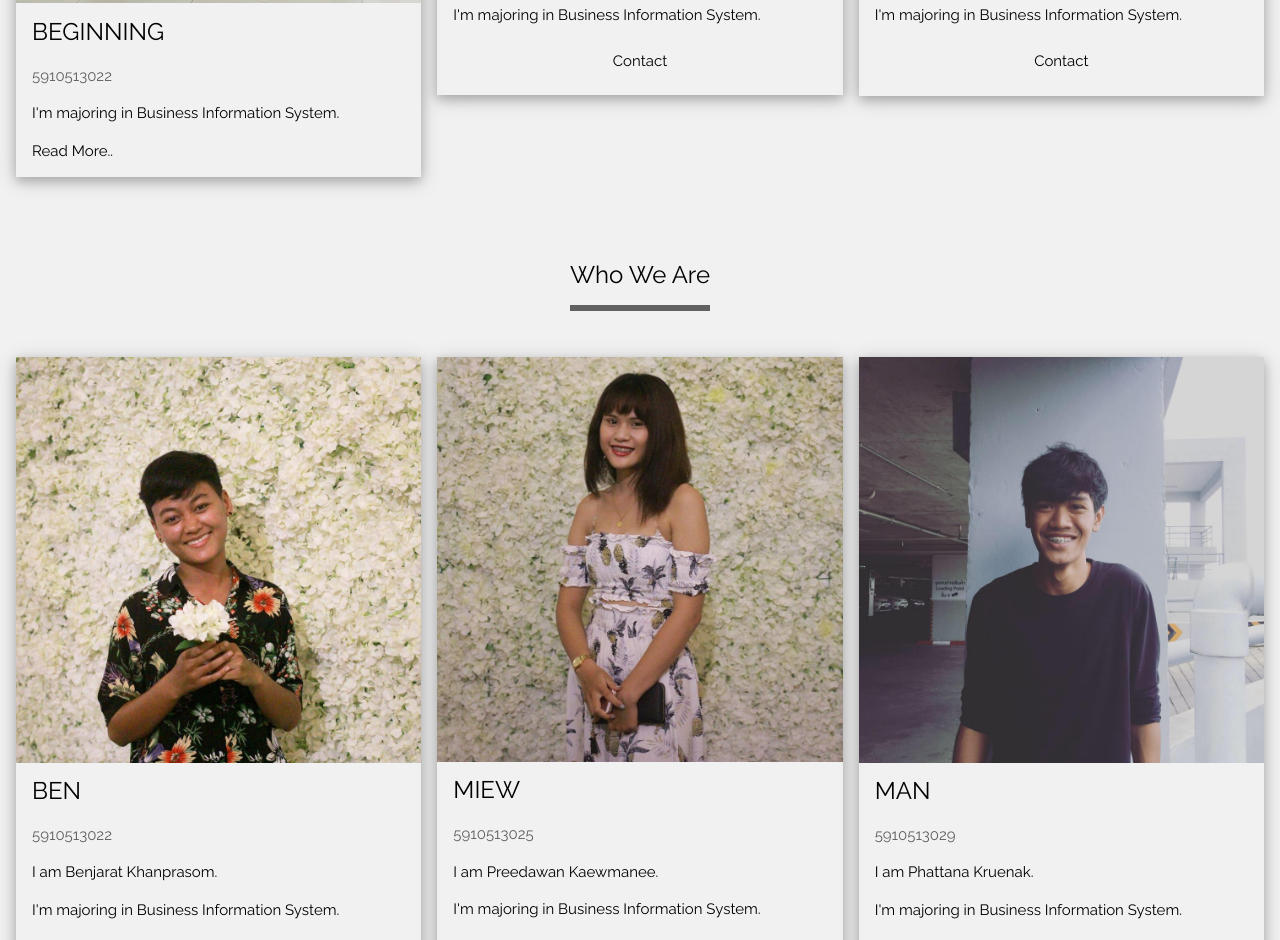
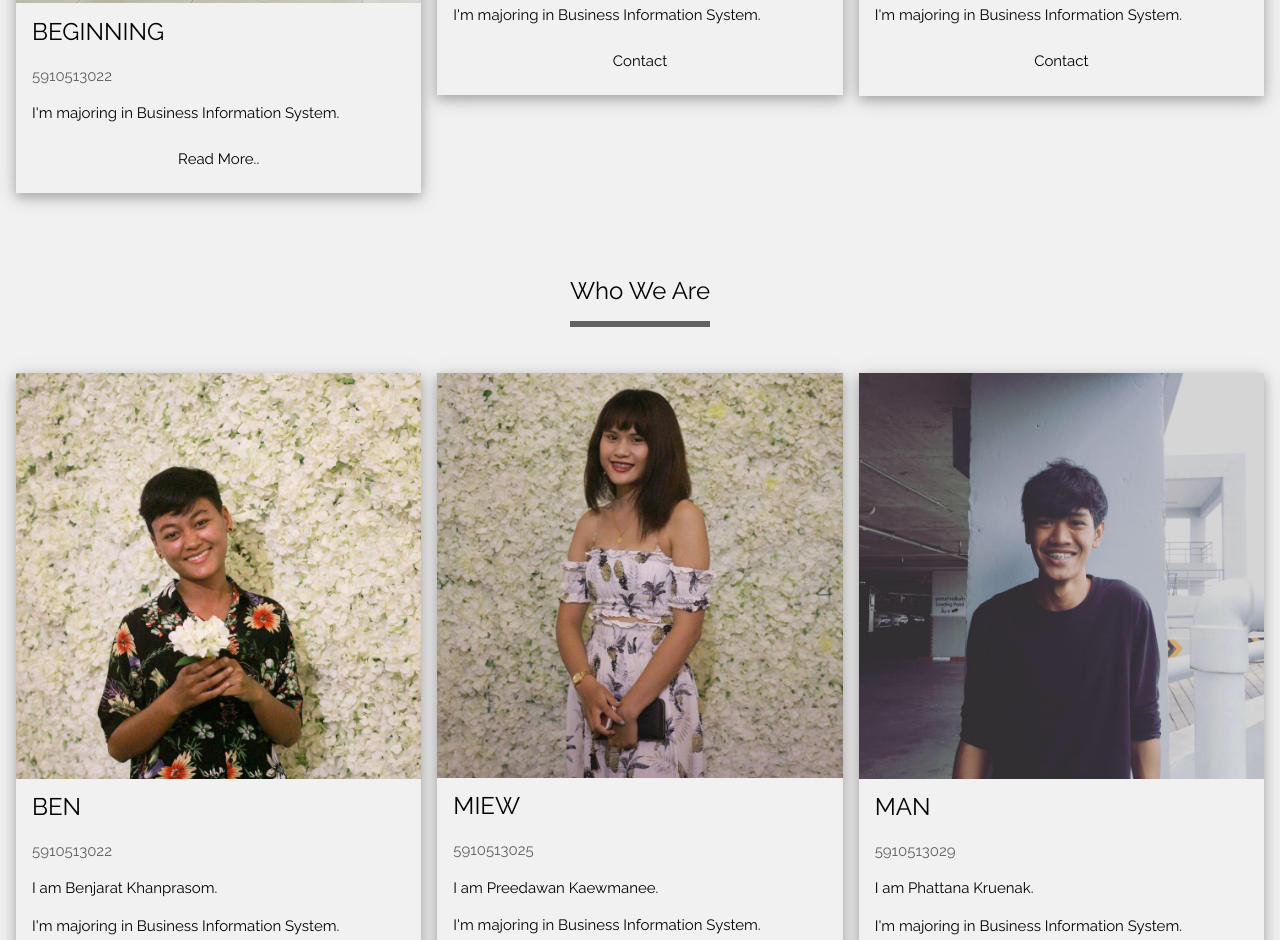
Before and after one commit to Preedawann/project, a plain HTML site: page index.html in a window 1280 px wide. Shown: the part 1727-2667 px from the top of the page. Drawn offline with nearby package versions, Linux system fonts and the light colour scheme; a web font is replaced by a local one.

Commit message:
Update index.html

```diff
--- a/index.html
+++ b/index.html
@@ -10,7 +10,6 @@
 <style>
   body,h2,h3,h4,h5,h6 {font-family: "Raleway", sans-serif}
   h1 {font-family: "Allerta Stencil", Sans-serif;}
-  .button {class="w3-button w3-light-grey w3-block"}
 </style>
 <body class="w3-light-grey">
 
@@ -51,7 +50,7 @@
           <h3>BEGINNING</h3>
           <p class="w3-opacity">5910513022</p>
           <p> I'm majoring in Business Information System.</p>
-          <p><a herf="https://preedawann.github.io/project/begin.html" class="button">Read More..</a></p>
+          <p><a herf="https://preedawann.github.io/project/begin"><button class="w3-button w3-light-grey w3-block">Read More..</button></a></p>
         </div>
       </div>
     </div>
```
